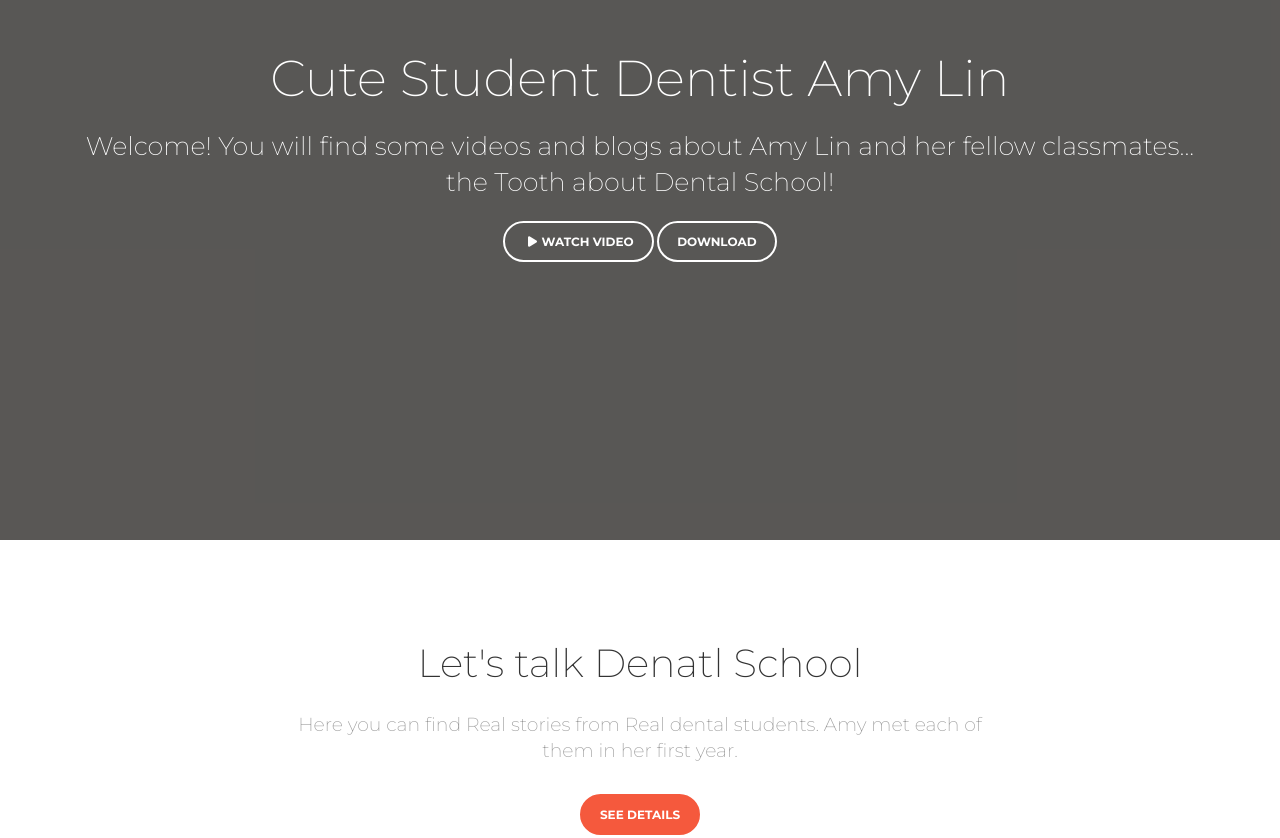
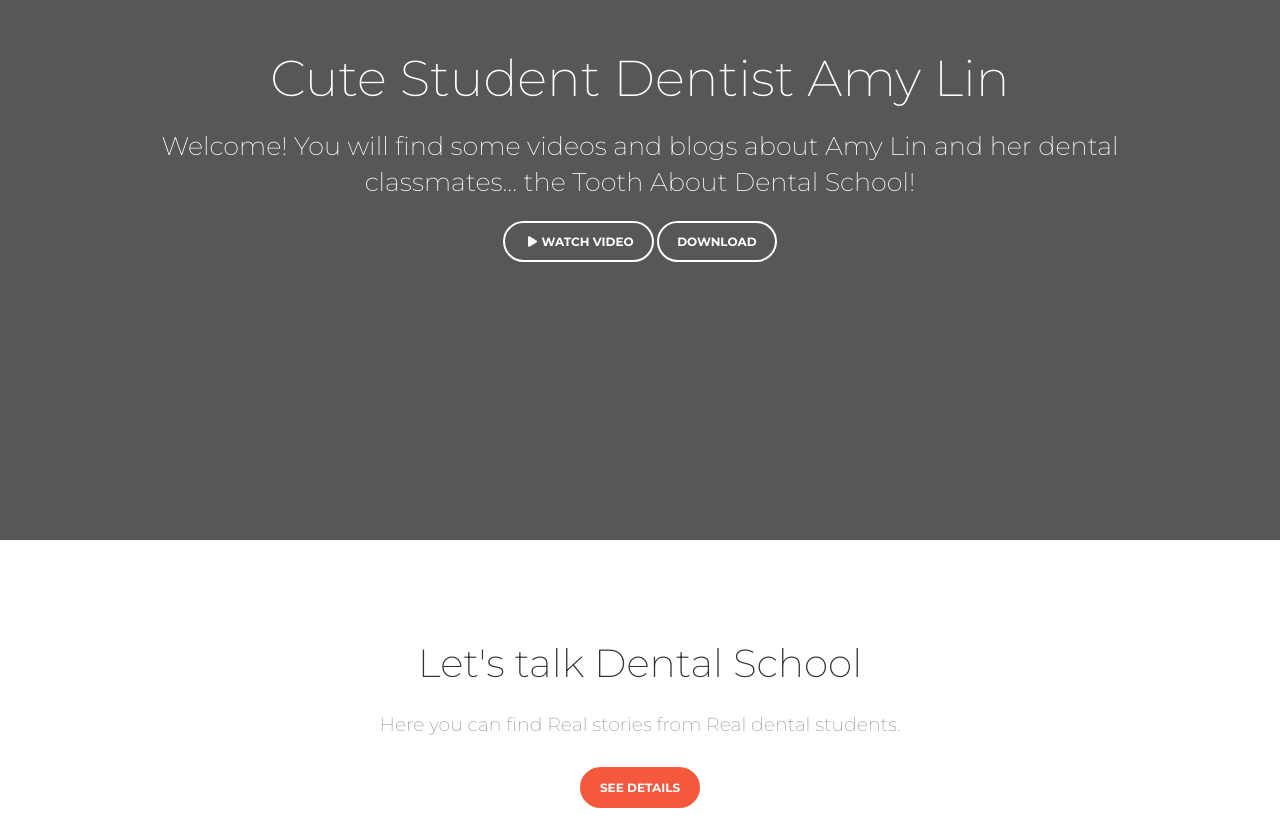
Before and after one commit to amyslin96/saypoop, a website: page index.html in a window 1280 px wide. Shown: the part 260-1098 px from the top of the page. Drawn offline with Linux system fonts and the light colour scheme; files whose address does not match are found by name; a web font is replaced by a local one.

Commit message:
update stuff

```diff
--- a/index.html
+++ b/index.html
@@ -77,9 +77,9 @@
     <div class="container">
       <div class="motto text-center">
         <h1>Cute Student Dentist Amy Lin </h1>
-        <h3>Welcome! You will find some videos and blogs about Amy Lin and her fellow classmates... the Tooth about Dental School!</h3>
+        <h3>Welcome! You will find some videos and blogs about Amy Lin and her dental classmates... the Tooth About Dental School!</h3>
         <br />
-        <a href="https://www.youtube.com/watch?v=dQw4w9WgXcQ" class="btn btn-outline-neutral btn-round"><i class="fa fa-play"></i>Watch video</a>
+        <a href="https://www.youtube.com/watch?v=VL-c73tfN1U" class="btn btn-outline-neutral btn-round"><i class="fa fa-play"></i>Watch video</a>
         <button type="button" class="btn btn-outline-neutral btn-round">Download</button>
       </div>
     </div>
@@ -89,8 +89,8 @@
       <div class="container">
         <div class="row">
           <div class="col-md-8 ml-auto mr-auto">
-            <h2 class="title">Let's talk Denatl School</h2>
-            <h5 class="description">Here you can find Real stories from Real dental students. Amy met each of them in her first year. </h5>
+            <h2 class="title">Let's talk Dental School</h2>
+            <h5 class="description">Here you can find Real stories from Real dental students. </h5>
             <br>
             <a href="#paper-kit" class="btn btn-danger btn-round">See Details</a>
           </div>
```
